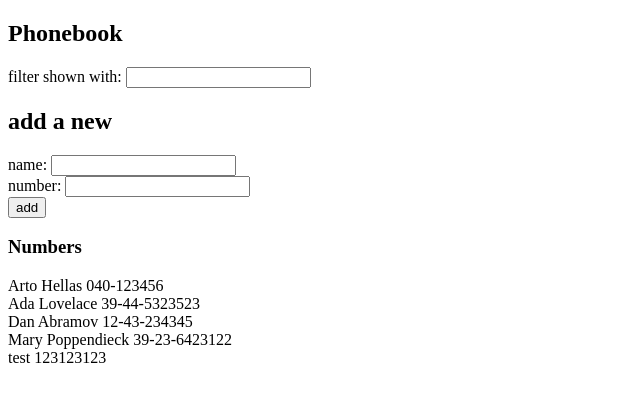
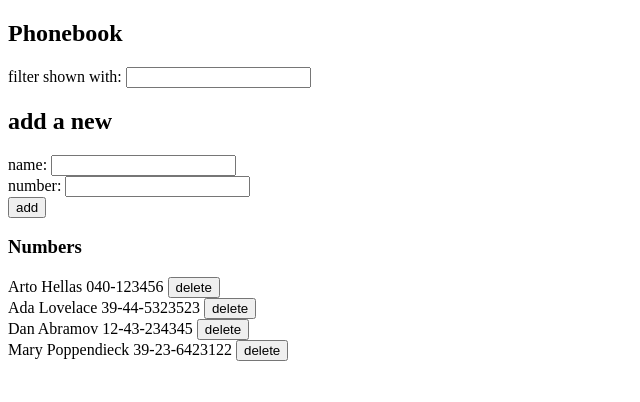
Before and after one commit to KMRNicholson/fullstackopen, a React (Create React App) app in the folder part2/phonebook/: page / in a window 1280 px wide. Shown: the top 402 px of the page, without its empty margins (0-640 px from the left). Built offline with nearby package versions, Linux system fonts and the light colour scheme; data requests are answered from the project's data file.

Commit message:
feat[2.14]: add error handling and delete to personsService

```diff
--- a/part2/phonebook/db.json
+++ b/part2/phonebook/db.json
@@ -19,11 +19,6 @@
       "name": "Mary Poppendieck",
       "number": "39-23-6423122",
       "id": 4
-    },
-    {
-      "name": "test",
-      "number": "123123123",
-      "id": 5
     }
   ]
 }
--- a/part2/phonebook/src/App.js
+++ b/part2/phonebook/src/App.js
@@ -16,6 +16,7 @@ const App = () => {
     personsService
       .getAll()
       .then(initialPersons => setPersons(initialPersons))
+      .catch(() => alert('Failed to load persons.'))
   }, [])
 
   const handleSubmit = (event) => {
@@ -31,8 +32,24 @@ const App = () => {
     personsService
       .create(newPerson)
       .then(createdPerson => setPersons(persons.concat(createdPerson)))
+      .catch(() => alert('Failed to create person.'))
     setNewName('')
     setNewNumber('')
+  }
+
+  const handleDelete = (id) => () => {
+    const person = persons.find(person => person.id === id)
+    if(window.confirm(`Are you sure you want to delete ${person.name}?`)){
+      personsService
+        .remove(id)
+        .then(() => {
+          personsService
+            .getAll()
+            .then(initialPersons => setPersons(initialPersons))
+            .catch(() => alert('Failed to load persons.'))
+        })
+        .catch(() => alert('Failed to delete person. Please refresh and try again'))
+    }
   }
 
   const handleNameChange = (event) => setNewName(event.target.value)
@@ -53,8 +70,8 @@ const App = () => {
       />
       <h3>Numbers</h3>
       {filter.length > 0
-        ? <Persons persons={persons.filter(person => person.name.toLocaleLowerCase().includes(filter.toLocaleLowerCase()))}/>
-        : <Persons persons={persons}/>}
+        ? <Persons persons={persons.filter(person => person.name.toLocaleLowerCase().includes(filter.toLocaleLowerCase()))} handleDelete={handleDelete}/>
+        : <Persons persons={persons} handleDelete={handleDelete}/>}
     </div>
   )
 }
--- a/part2/phonebook/src/components/Persons.js
+++ b/part2/phonebook/src/components/Persons.js
@@ -1,5 +1,8 @@
-const Person = ({name, number}) => <div>{name} {number}</div>
+const Person = ({person, handleDelete}) =>
+    <div>
+        {person.name} {person.number} <button onClick={handleDelete(person.id)}>delete</button>
+    </div>
 
-const Persons = ({persons}) => persons.map(person => <Person key={person.id} name={person.name} number={person.number}/>)
+const Persons = ({persons, handleDelete}) => persons.map(person => <Person key={person.id} person={person} handleDelete={handleDelete}/>)
 
 export default Persons
--- a/part2/phonebook/src/services/Persons.js
+++ b/part2/phonebook/src/services/Persons.js
@@ -16,6 +16,11 @@ const update = (id, newObject) => {
   return request.then(response => response.data)
 }
 
-const personsService = { getAll, create, update }
+const remove = (id) => {
+  const request = axios.delete(`${baseUrl}/${id}`)
+  return request.then(response => response.data)
+}
+
+const personsService = { getAll, create, update, remove }
 
 export default personsService
```
